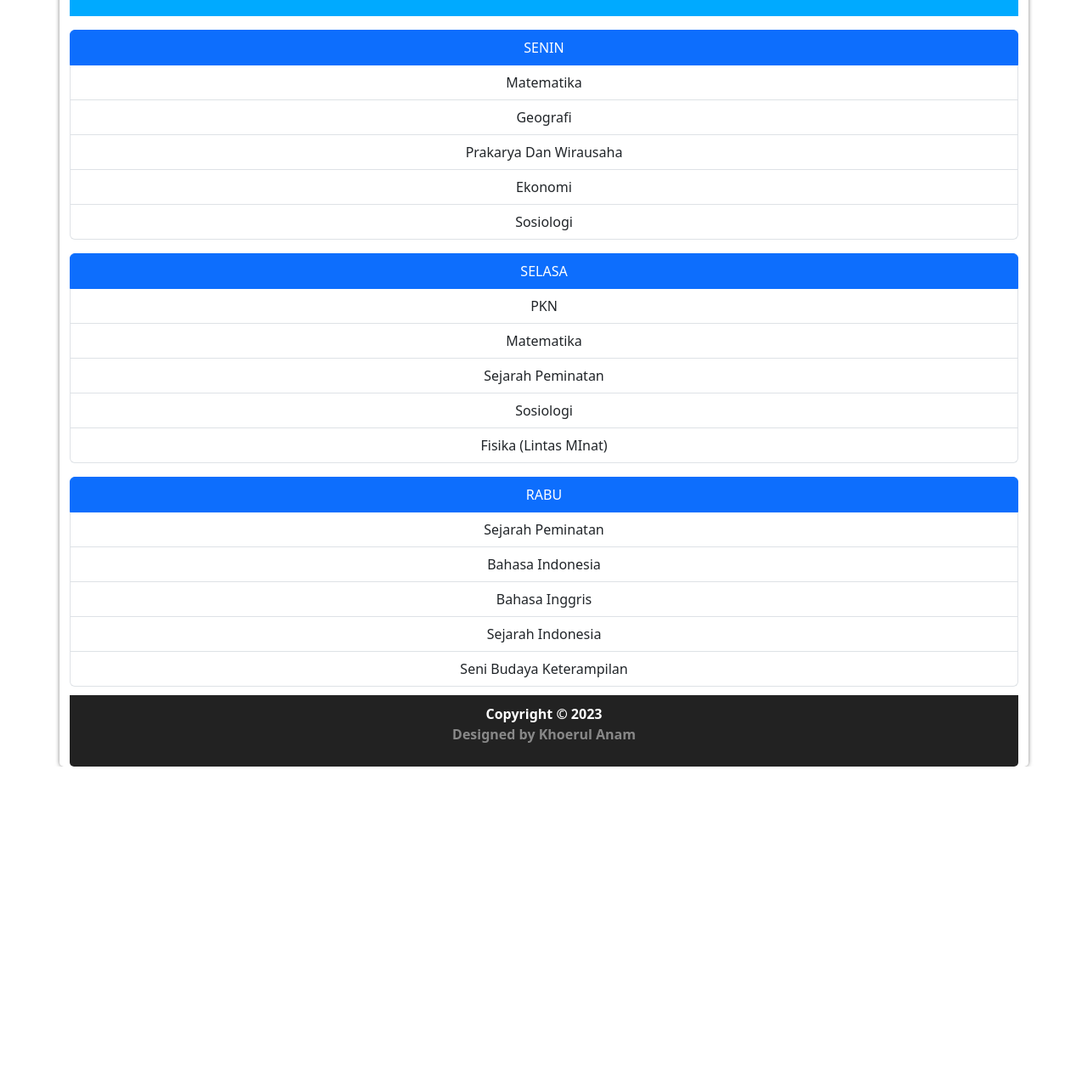
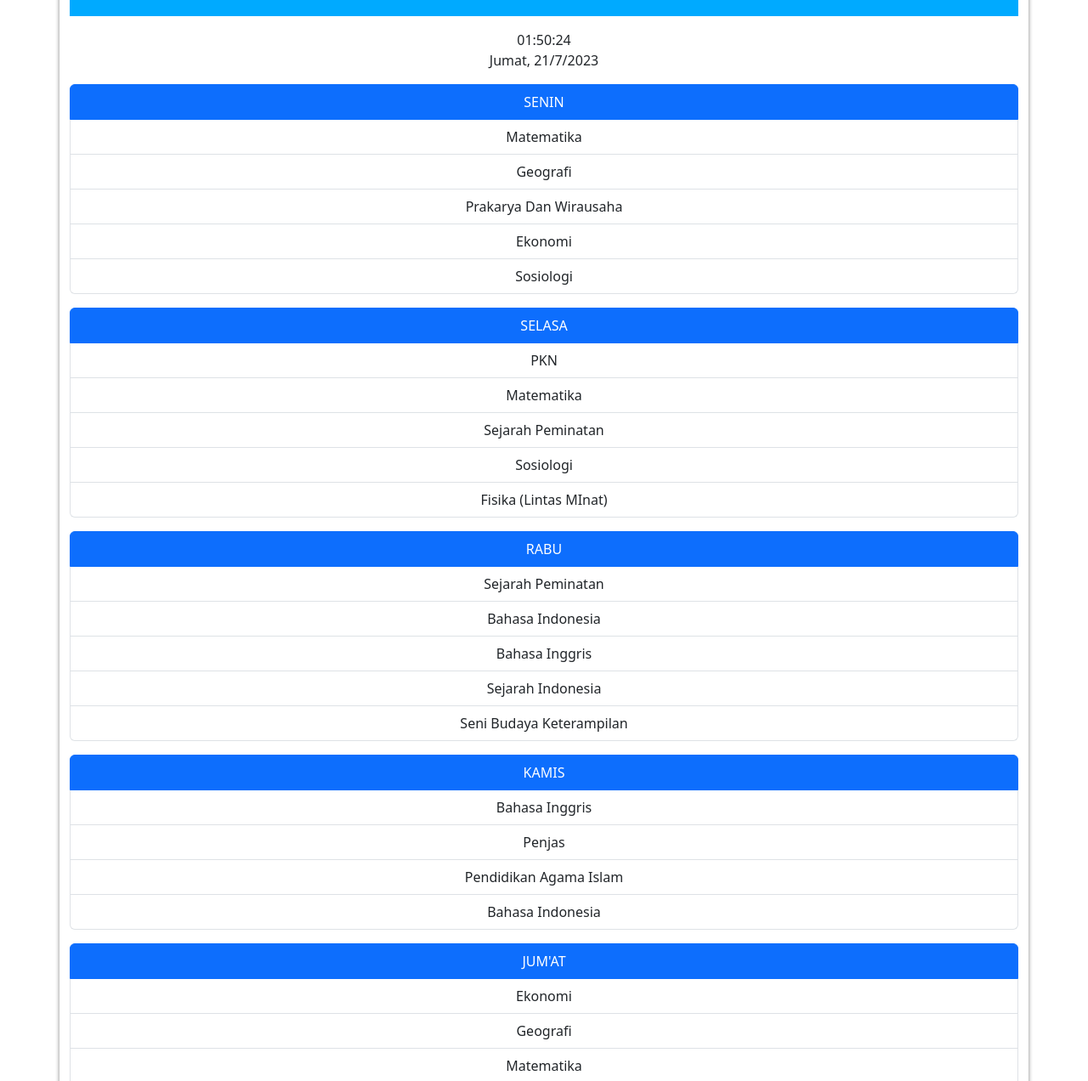
Before and after one commit to aetherstore/task-note-app, a plain HTML site: page mapel.html in a window 1280 px wide. Shown: the part 106-1378 px from the top of the page at 85% size. Before the commit the page ends 1008 px from the top, so only its background shows below. Drawn offline with nearby package versions, Linux system fonts and the light colour scheme.

Commit message:
menambah jam

```diff
--- /dev/null
+++ b/css/tanggal.css
@@ -0,0 +1,37 @@
+#body {
+    background-color: black;
+  }
+
+  #test {
+    text-align: center;
+    font-family: serif;
+    color: lightskyblue;
+    letter-spacing: 2px;
+    font-size: 70px;
+    text-shadow: 5px 3px 25px #000cff;
+    padding: 5px;
+    border: 2px lightskyblue;
+    border-radius: 30px;
+  }
+
+  #b1 {
+    text-align: center;
+    font-weight: bold;
+  }
+
+  #ttt {
+    color: lightskyblue;
+    text-align: center;
+    text-shadow: 10px 13px 30px #00fff3;
+    padding: 5px;
+    border: 2px #000cff;
+    font-family: serif;
+    border-radius: 30px;
+  }
+
+  #all {
+    padding: 5px;
+    border: 5px solid #0093ff;
+    font-family: serif;
+    border-radius: 10px;
+  }
--- /dev/null
+++ b/js/tanggal.js
@@ -0,0 +1,50 @@
+function printTime() {
+    var d = new Date();
+    var hours = d.getHours();
+    var mins = d.getMinutes();
+    var secs = d.getSeconds();
+    var day = d.getDay();
+    var date = d.getDate();
+    var month = d.getMonth();
+    var year = d.getFullYear();
+
+    switch (day) {
+      case 0:
+        day = "Minggu";
+        break;
+      case 1:
+        day = "Senin";
+        break;
+      case 2:
+        day = "Selasa";
+        break;
+      case 3:
+        day = "Rabu";
+        break;
+      case 4:
+        day = "Kamis";
+        break;
+      case 5:
+        day = "Jumat";
+        break;
+      case 6:
+        day = "Sabtu";
+        break;
+    }
+
+    if (hours < 10) {
+      hours = "0" + hours;
+    }
+    if (mins < 10) {
+      mins = "0" + mins;
+    }
+    if (secs < 10) {
+      secs = "0" + secs;
+    }
+
+    month = month + 1;
+    document.getElementById("test").innerHTML = hours + ":" + mins + ":" + secs;
+    document.getElementById("ttt").innerHTML =
+      day + ", " + date + "/" + month + "/" + year;
+  }
+  setInterval(printTime, 1000);
--- a/mapel.html
+++ b/mapel.html
@@ -1,54 +1,77 @@
 <!DOCTYPE html>
 <html lang="en">
   <head>
-    <meta charset="UTF-8">
-    <meta http-equiv="X-UA-Compatible" content="IE=edge">
-    <meta name="viewport" content="width=device-width, initial-scale=1.0">
+    <meta charset="UTF-8" />
+    <meta http-equiv="X-UA-Compatible" content="IE=edge" />
+    <meta name="viewport" content="width=device-width, initial-scale=1.0" />
     <title>Task Note App</title>
-    <link rel="stylesheet" href="./css/style.css">
+    <link rel="stylesheet" href="./css/style.css" />
     <link href="https://cdn.jsdelivr.net/npm/bootstrap@5.3.0-alpha1/dist/css/bootstrap.min.css" rel="stylesheet" integrity="sha384-GLhlTQ8iRABdZLl6O3oVMWSktQOp6b7In1Zl3/Jr59b6EGGoI1aFkw7cmDA6j6gD" crossorigin="anonymous" />
   </head>
   <body>
 
     <div class="container">
       <header>
-        <h1>JADWAL PELAJARAN<br>XI IPS 2</h1>
+        <h1>JADWAL PELAJARAN<br />XI IPS 2</h1>
       </header>
 
-    <ul class="list-group" style="margin-top: 1em;">
-        <li class="list-group-item active" aria-current="true" style="text-align: center;">SENIN</li>
-        <li class="list-group-item" style="text-align: center;">Matematika</li>
-        <li class="list-group-item" style="text-align: center;">Geografi</li>
-        <li class="list-group-item" style="text-align: center;">Prakarya Dan Wirausaha</li>
-        <li class="list-group-item" style="text-align: center;">Ekonomi</li>
-        <li class="list-group-item" style="text-align: center;">Sosiologi</li>
+      <form id="all" style="text-align: center; margin-top: 1em;">
+        <div id="test">
+          Loading
+      </div>
+        <div id="ttt"></div>
+
+      <ul class="list-group" style="margin-top: 1em">
+        <li class="list-group-item active" aria-current="true" style="text-align: center">SENIN</li>
+        <li class="list-group-item" style="text-align: center">Matematika</li>
+        <li class="list-group-item" style="text-align: center">Geografi</li>
+        <li class="list-group-item" style="text-align: center">Prakarya Dan Wirausaha</li>
+        <li class="list-group-item" style="text-align: center">Ekonomi</li>
+        <li class="list-group-item" style="text-align: center">Sosiologi</li>
       </ul>
 
-    <ul class="list-group" style="margin-top: 1em;">
-        <li class="list-group-item active" aria-current="true" style="text-align: center;">SELASA</li>
-        <li class="list-group-item" style="text-align: center;">PKN</li>
-        <li class="list-group-item" style="text-align: center;">Matematika</li>
-        <li class="list-group-item" style="text-align: center;">Sejarah Peminatan</li>
-        <li class="list-group-item" style="text-align: center;">Sosiologi</li>
-        <li class="list-group-item" style="text-align: center;">Fisika (Lintas MInat)</li>
+      <ul class="list-group" style="margin-top: 1em">
+        <li class="list-group-item active" aria-current="true" style="text-align: center">SELASA</li>
+        <li class="list-group-item" style="text-align: center">PKN</li>
+        <li class="list-group-item" style="text-align: center">Matematika</li>
+        <li class="list-group-item" style="text-align: center">Sejarah Peminatan</li>
+        <li class="list-group-item" style="text-align: center">Sosiologi</li>
+        <li class="list-group-item" style="text-align: center">Fisika (Lintas MInat)</li>
       </ul>
 
-    <ul class="list-group" style="margin-top: 1em;">
-        <li class="list-group-item active" aria-current="true" style="text-align: center;">RABU</li>
-        <li class="list-group-item" style="text-align: center;">Sejarah Peminatan</li>
-        <li class="list-group-item" style="text-align: center;">Bahasa Indonesia</li>
-        <li class="list-group-item" style="text-align: center;">Bahasa Inggris</li>
-        <li class="list-group-item" style="text-align: center;">Sejarah Indonesia</li>
-        <li class="list-group-item" style="text-align: center;">Seni Budaya Keterampilan</li>
+      <ul class="list-group" style="margin-top: 1em">
+        <li class="list-group-item active" aria-current="true" style="text-align: center">RABU</li>
+        <li class="list-group-item" style="text-align: center">Sejarah Peminatan</li>
+        <li class="list-group-item" style="text-align: center">Bahasa Indonesia</li>
+        <li class="list-group-item" style="text-align: center">Bahasa Inggris</li>
+        <li class="list-group-item" style="text-align: center">Sejarah Indonesia</li>
+        <li class="list-group-item" style="text-align: center">Seni Budaya Keterampilan</li>
+      </ul>
+
+      <ul class="list-group" style="margin-top: 1em">
+        <li class="list-group-item active" aria-current="true" style="text-align: center">KAMIS</li>
+        <li class="list-group-item" style="text-align: center">Bahasa Inggris</li>
+        <li class="list-group-item" style="text-align: center">Penjas</li>
+        <li class="list-group-item" style="text-align: center">Pendidikan Agama Islam</li>
+        <li class="list-group-item" style="text-align: center">Bahasa Indonesia</li>
+      </ul>
+
+      <ul class="list-group" style="margin-top: 1em">
+        <li class="list-group-item active" aria-current="true" style="text-align: center">JUM'AT</li>
+        <li class="list-group-item" style="text-align: center">Ekonomi</li>
+        <li class="list-group-item" style="text-align: center">Geografi</li>
+        <li class="list-group-item" style="text-align: center">Matematika</li>
+        <li class="list-group-item" style="text-align: center">Fisika</li>
       </ul>
 
       <footer>
-        <p>Copyright &copy; 2023<br><span>Designed by Khoerul Anam</span></p>
+        <p>Copyright &copy; 2023<br /><span>Designed by Khoerul Anam</span></p>
       </footer>
     </div>
 
     <script src="./js/data.js"></script>
     <script src="./js/dom.js"></script>
     <script src="./js/script.js"></script>
+    <script src="./js/tanggal.js"></script>
   </body>
 </html>
```
Lines whose indentation alone changed are shown as unchanged.
